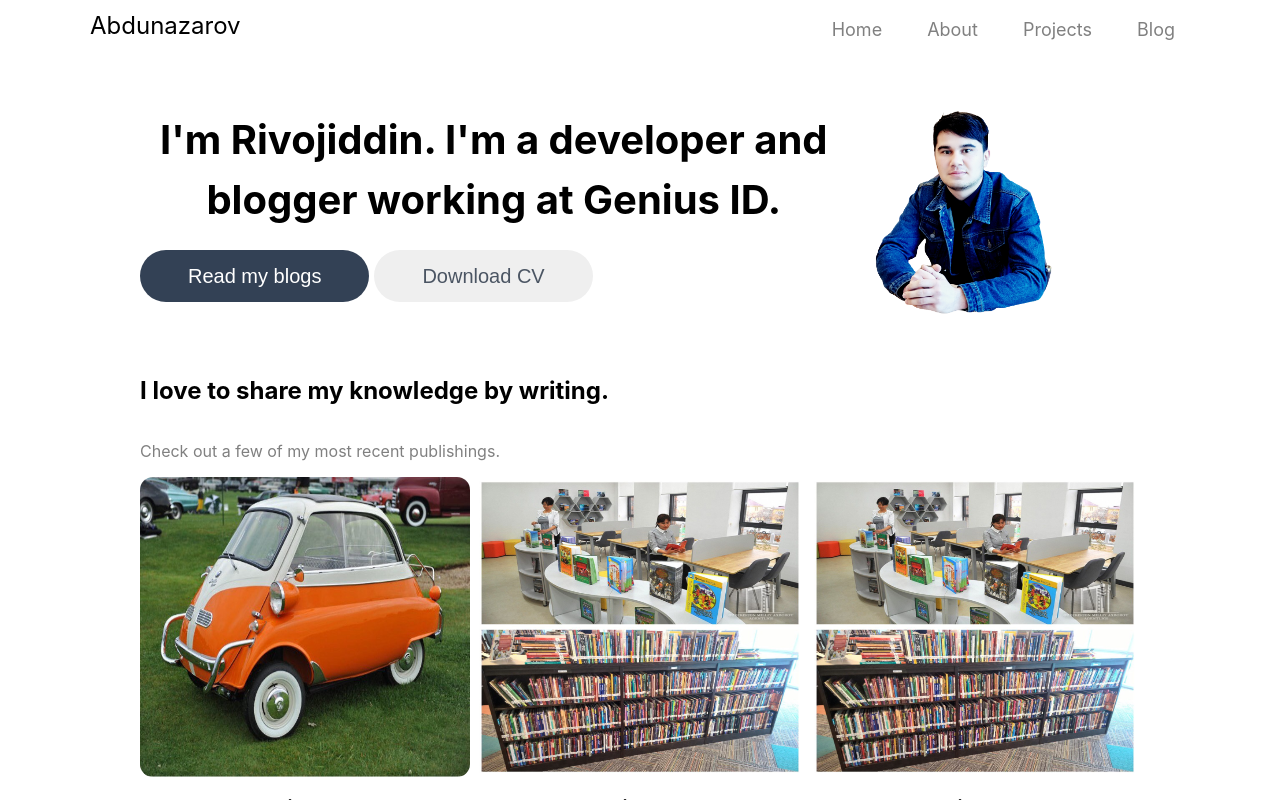
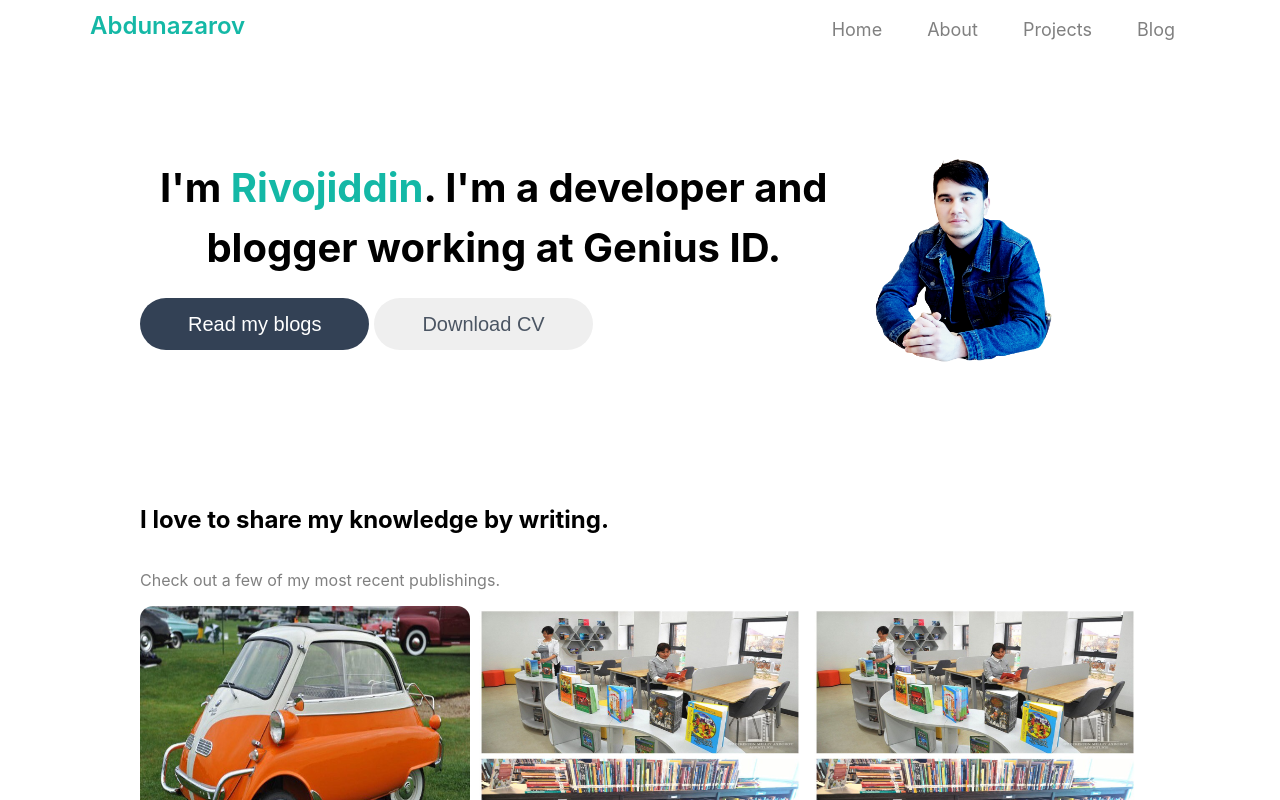
Before and after one commit to din0497/portfolio, a React (Create React App) app: page /home in a window 1280 px wide. Shown: the top 800 px of the page. Built offline with nearby package versions, Linux system fonts and the light colour scheme.

Commit message:
home page sizes fix

```diff
--- a/src/components/Home/ShortIntro.js
+++ b/src/components/Home/ShortIntro.js
@@ -21,7 +21,7 @@ const ShortIntro = () => {
               margin:'20px'
             }}
           >
-            I'm Rivojiddin. I'm a developer and <br/>blogger working at Genius
+            I'm <span style={{color: 'rgb(20 184 166)'}}>Rivojiddin</span>. I'm a developer and <br/>blogger working at Genius
             ID.
           </h1>
           <ButtonWrapper>
--- a/src/components/Home/style.js
+++ b/src/components/Home/style.js
@@ -45,6 +45,7 @@ export const Button = styled.button`
 `;
 
 export const Container = styled.div`
+margin-top: 3em;
   display: flex;
   flex-direction: column;
   padding-left: 50px;
@@ -57,7 +58,7 @@ export const MiniContainer = styled.div`
   display: flex;
   flex-direction: column;
   align-items: flex-start;
-  margin-top: 15px;
+  margin-top: 6em;
   @media only screen and (max-width: 800px) {
     align-items: center;
   }
--- a/src/components/Navbar/style.js
+++ b/src/components/Navbar/style.js
@@ -39,4 +39,6 @@ export const Nav = styled.li`
 
 export const Brand = styled.div`
   font-size: 1.5rem;
+  color: rgb(20 184 166);
+  font-weight: 600;
 `;
```
